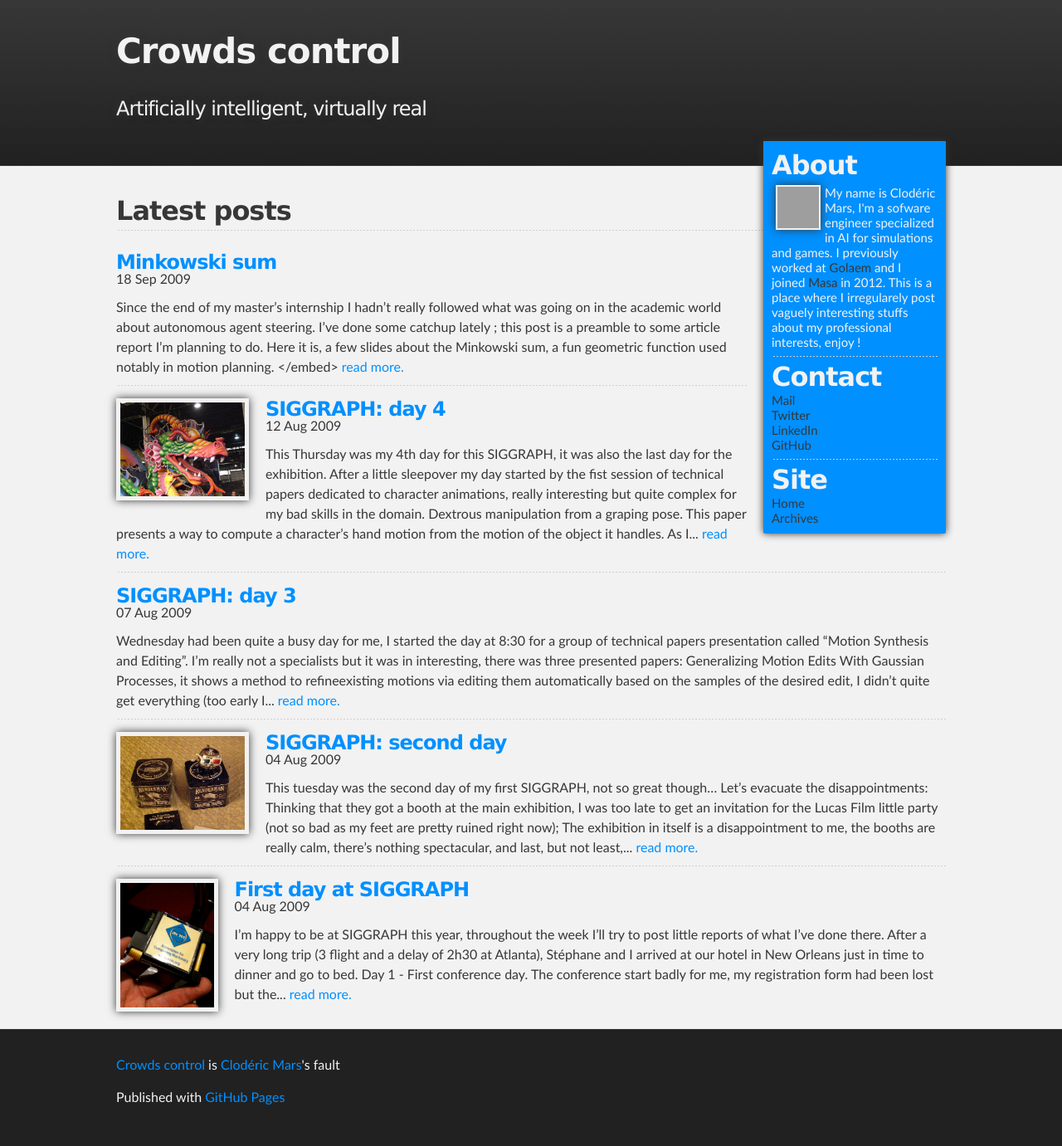
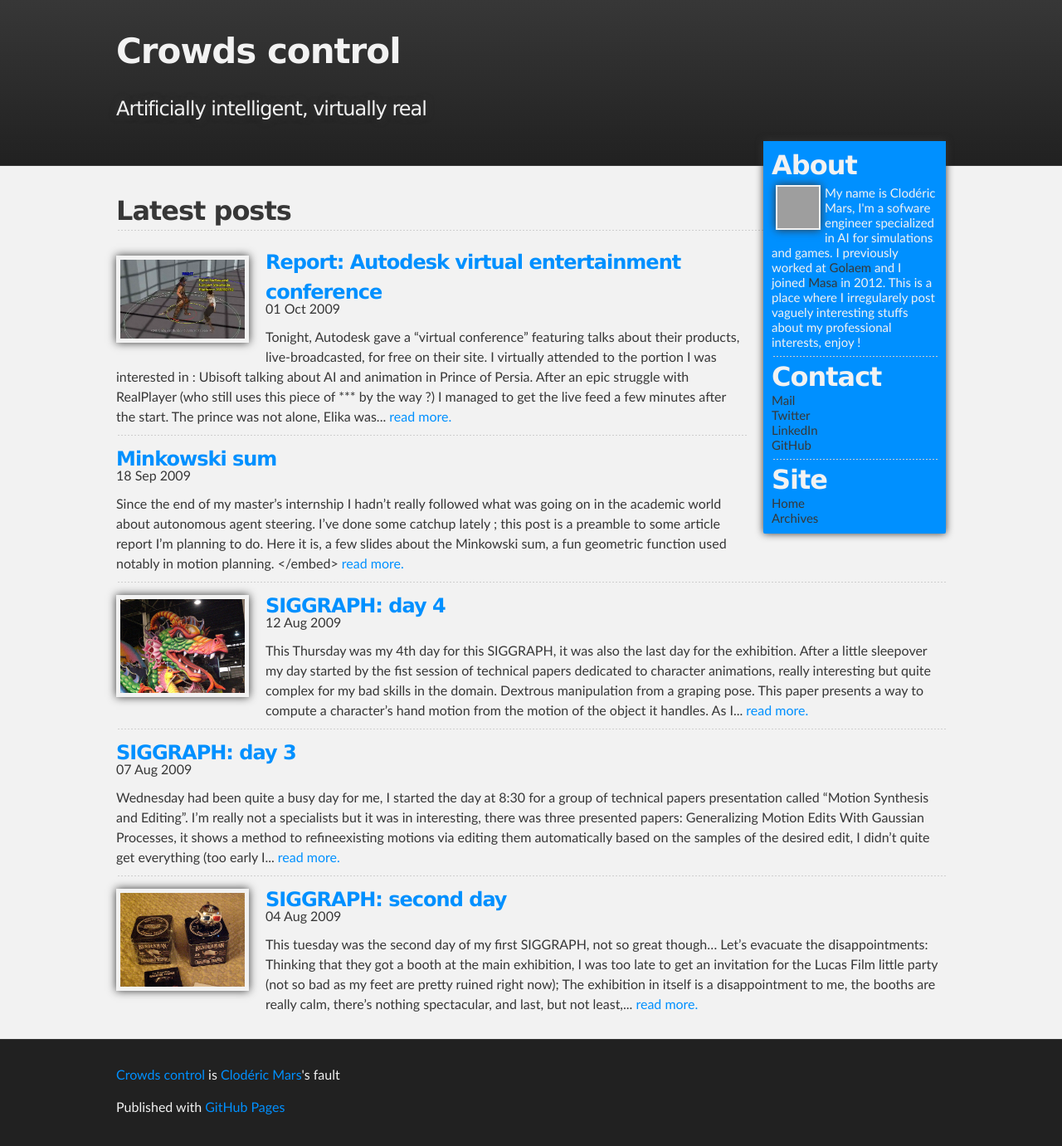
Before and after one commit to cloderic/www, a Jekyll site: the page built from index.markdown, in a window 1280 px wide. Shown: the whole page at 83% size. Built offline with Jekyll 4.4.1, drawn with Linux system fonts in a browser that asks for light colours; some of the changed lines change nothing that is shown; grey boxes are pictures that could not be loaded.

Commit message:
Pop post

```diff
--- a/_layouts/default.html
+++ b/_layouts/default.html
@@ -26,9 +26,7 @@
 	<body>
 		<div id="header_wrap" class="outer">
 			<header class="inner">
-				<!--<a id="forkme_banner" href="https://github.com/cloderic/cloderic.github.com">Fork Me on GitHub</a>-->
-
-				<h1>{{ site.name }}</h1>
+				<h1><a href="{{ site.url }}">{{ site.name }}</a></h1>
 				<h2>{{ site.tagline }}</h2>
 			</header>
 		</div>
--- /dev/null
+++ b/_posts/2009-10-01-report-autodesk-virtual-entertainment-conference.markdown
@@ -0,0 +1,53 @@
+---
+layout: post
+title: "Report: Autodesk virtual entertainment conference"
+permalink: /wordpress-7
+img: "images/posts/2009/pop_1.png"
+tags:
+ - animation
+ - Autodesk
+ - conference
+ - game AI
+ - IK
+---
+
+Tonight, Autodesk gave a "virtual conference" featuring talks about their products, live-broadcasted, for free on their site. I virtually attended to the portion I was interested in : Ubisoft talking about AI and animation in Prince of Persia.
+
+After an epic struggle with RealPlayer (who still uses this piece of *** by the way ?) I managed to get the live feed a few minutes after the start.
+
+## The prince was not alone, Elika was here ##
+
+The focus of the talk was the character "Elika" from the [Ubisoft's 2008 version of Prince of Persia][1]. This character is non playable but follows the player's character, the prince, throughout the game. She is designed to help the player but never get into his way.
+
+## But their relationship was completely artificial ##
+
+![Prince of Persia - 1]({{ site.url }}images/posts/2009/pop_1.png)
+
+After a few character design considerations, the first topic was the AI used to tell Elika how to move around the prince. Its main objectives on this are :
+
+ - Elika must not harm the 3 Cs (character, control, camera) that is provoking collisions with the prince, occluding the camera...
+ - The AI has to make sure Elika appears on the screen as much as possible as naturally as possible (no teleporting, avoid getting stuck...) ;
+ - As the social relation between the two characters evolve during the game (from strangers to friends), the behavior of Elika must reflect this.
+
+Basically, what is used is a set of rules taking the state of the prince as input and outputting goals for the placement (for example distances, materialized by the circles in the first screenshot). Very few details are given on this.
+
+To give the player a feel on what's the relation between the character, a set of rules are added ; the more friendly they are, the more Elika will look at the prince and be near him.
+
+![Prince of Persia - 2]({{ site.url }}images/posts/2009/pop_2.png)
+
+## All they needed was good animations ##
+
+OK, so here comes Autodesk and their realtime inverse kinematic solver, HumanIK, which is already integrated with Ubi's home brewed engine used for Assassin's Creed. They use this middleware for two things :
+
+ - Ground the characters, that is apply kinematic constraints for each foot to be layed on the ground without colliding with it. It seemed this IK wasn't applied during movements as the feet where colliding with the ground when the prince was running on a slope.
+ - Retarget the hands during acrobatics, for example putting the hands in the holds while climbing.
+
+The IK solver is used on the prince and Elika, it is pretty efficient as it doesn't has any impact on the framerate. The speaker concluded on Human IK praising its easy configuration despite the huge amount of tweakable parameters.
+
+![Prince of Persia - 3]({{ site.url }}images/posts/2009/pop_3.png)
+
+Before concluding the talk, one last problematic was addressed: how are handled the situation were one characters prevent the moving of the other. But as the rest of the talk, this topic was treated too quickly. I did not had the time to wonder in which cases the AI couldn't prevent this that the talk was finished.
+
+To conclude on this virtual conference, it was interesting (both the concept and the subject) but it was too much rushed and dense...
+
+ [1]: http://en.wikipedia.org/wiki/Prince_of_Persia_(2008_video_game)
--- a/css/stylesheet.css
+++ b/css/stylesheet.css
@@ -288,6 +288,15 @@
   text-shadow: {{ site.colors.dark_light }} 0px 0px 10px;
 }
 
+header a {
+  color: {{ site.colors.light }};
+}
+
+header a:hover {
+  color: {{ site.colors.primary }};
+  text-shadow: {{ site.colors.dark_light }} 0px 0px 2px;
+}
+
 /* main content */
 #main_content_wrap {
   background: {{ site.colors.light }};
```
Also changed, not shown: images/posts/2009/pop_1.png (added), images/posts/2009/pop_2.png (added), images/posts/2009/pop_3.png (added).
